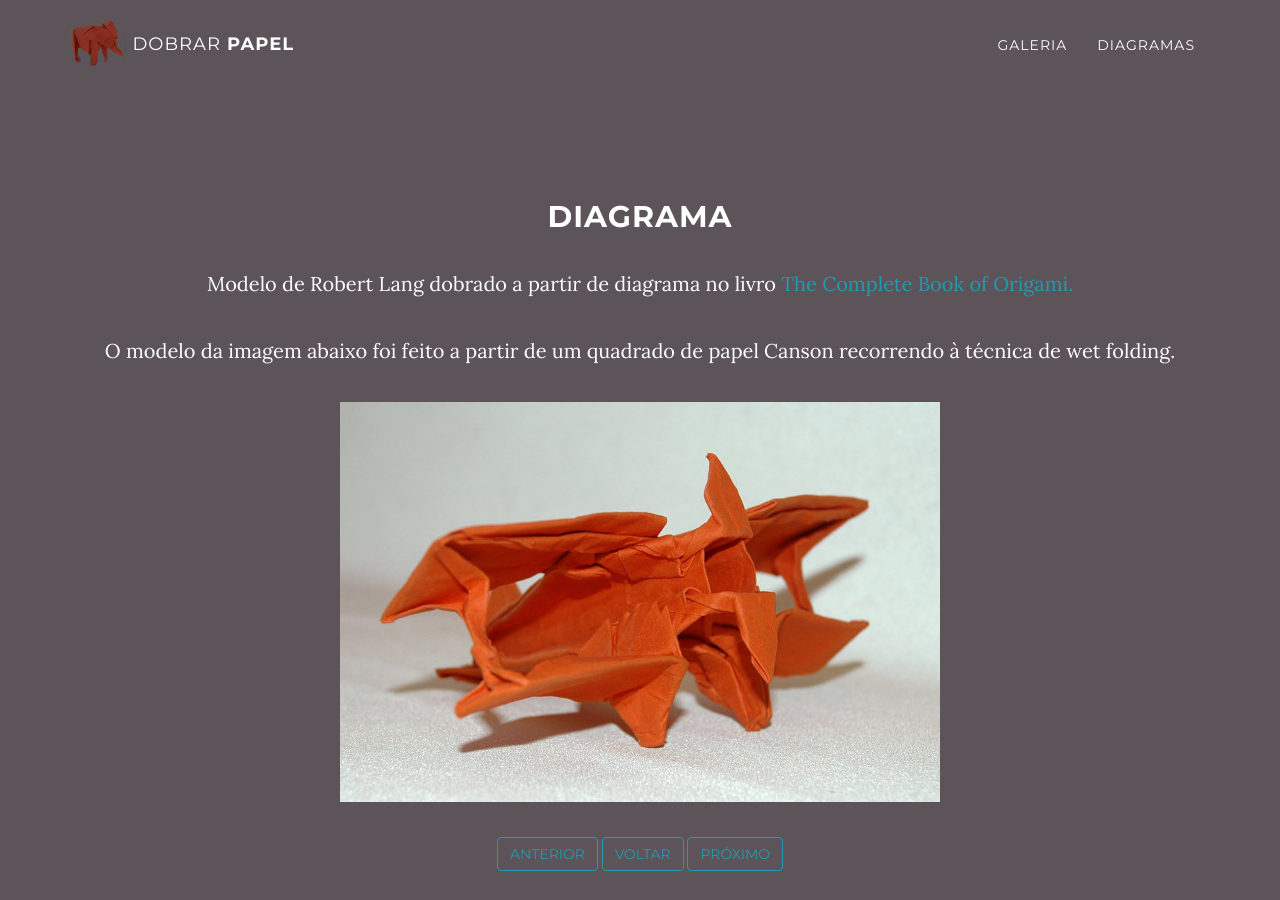
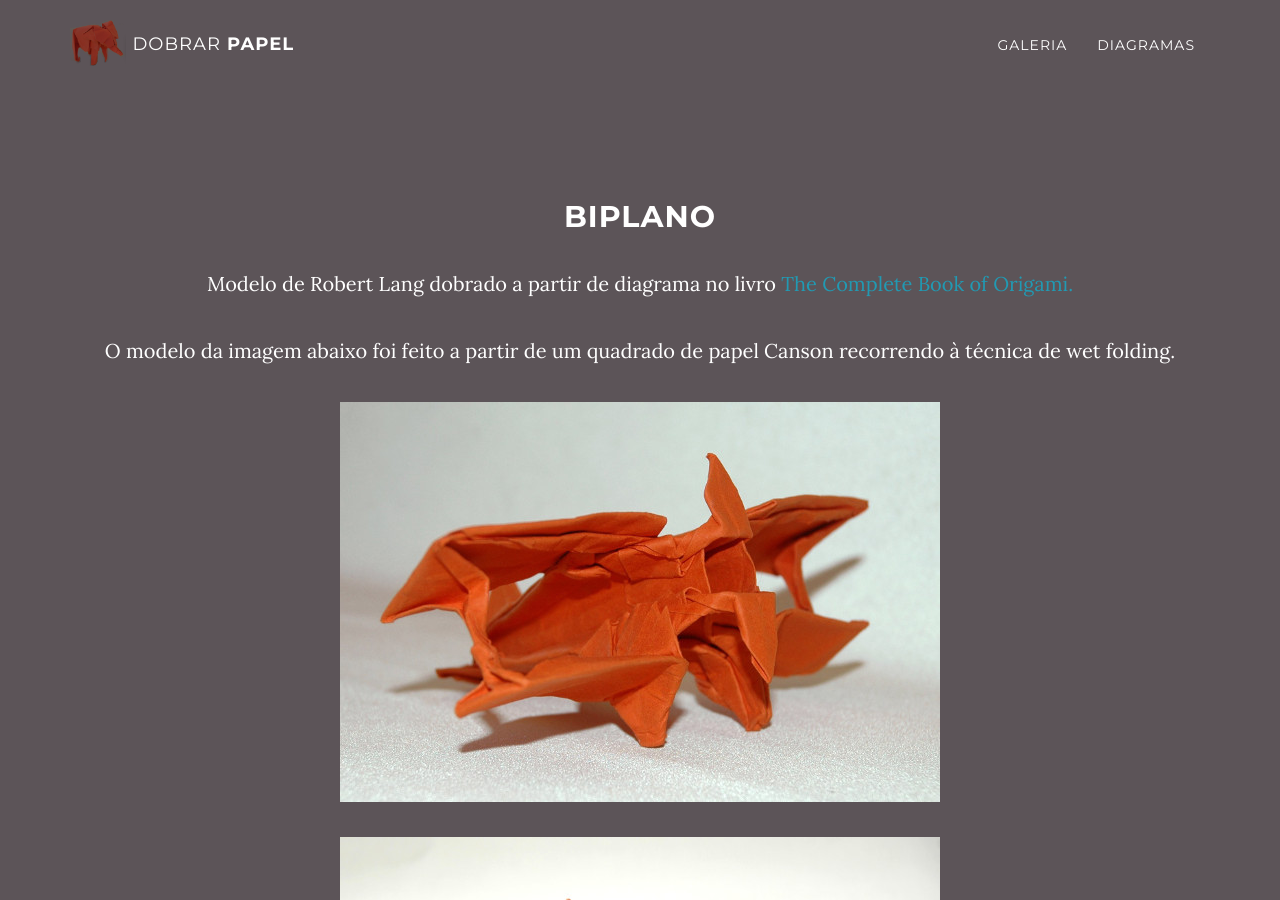
Before and after one commit to pawlo0/dobrarpapel, a Jekyll site: the page built from _posts/2016-01-20-biplano.md, in a window 1280 px wide and 900 px high. Built offline with Jekyll 4.4.1, drawn with Linux system fonts in a browser that asks for light colours; nearby versions of some CDN libraries; library files that are not in the unit come from our copies.

Commit message:
adds more images to biplano and borboleta posts

```diff
--- a/_posts/2016-01-20-biplano.md
+++ b/_posts/2016-01-20-biplano.md
@@ -1,6 +1,6 @@
 ---
 layout: diagrama
-title: Diagrama
+title: Biplano
 image: img/biplano_thumb.jpg
 category: Objectos
 ---
@@ -10,3 +10,5 @@
 O modelo da imagem abaixo foi feito a partir de um quadrado de papel Canson recorrendo à técnica de wet folding.
 
 ![Biplano](../img/biplano.jpg)
+
+![Biplano](../img/biplano1.jpg)
```
Also changed, not shown: _posts/2016-01-21-borboleta-angel.md (+2 -0 lines), img/biplano1.jpg (added), img/borboleta_angel2.jpg (added).
